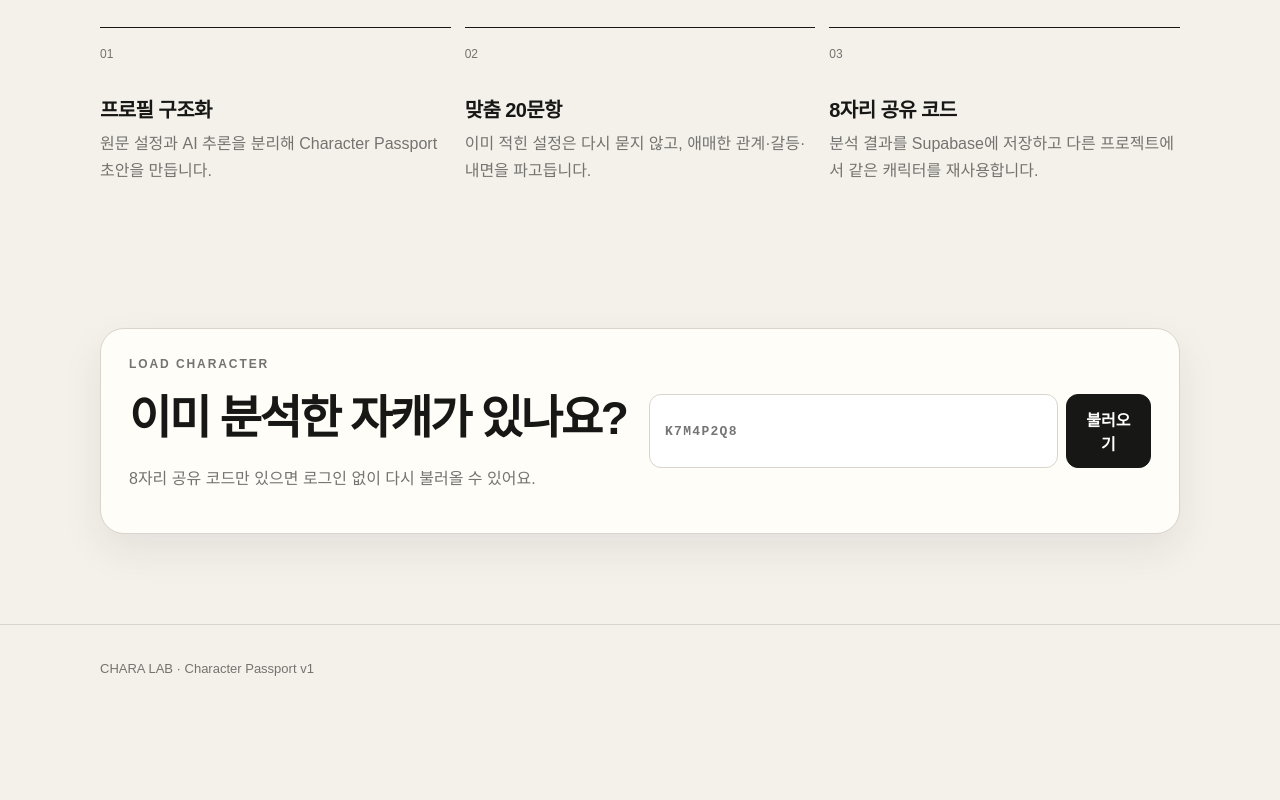
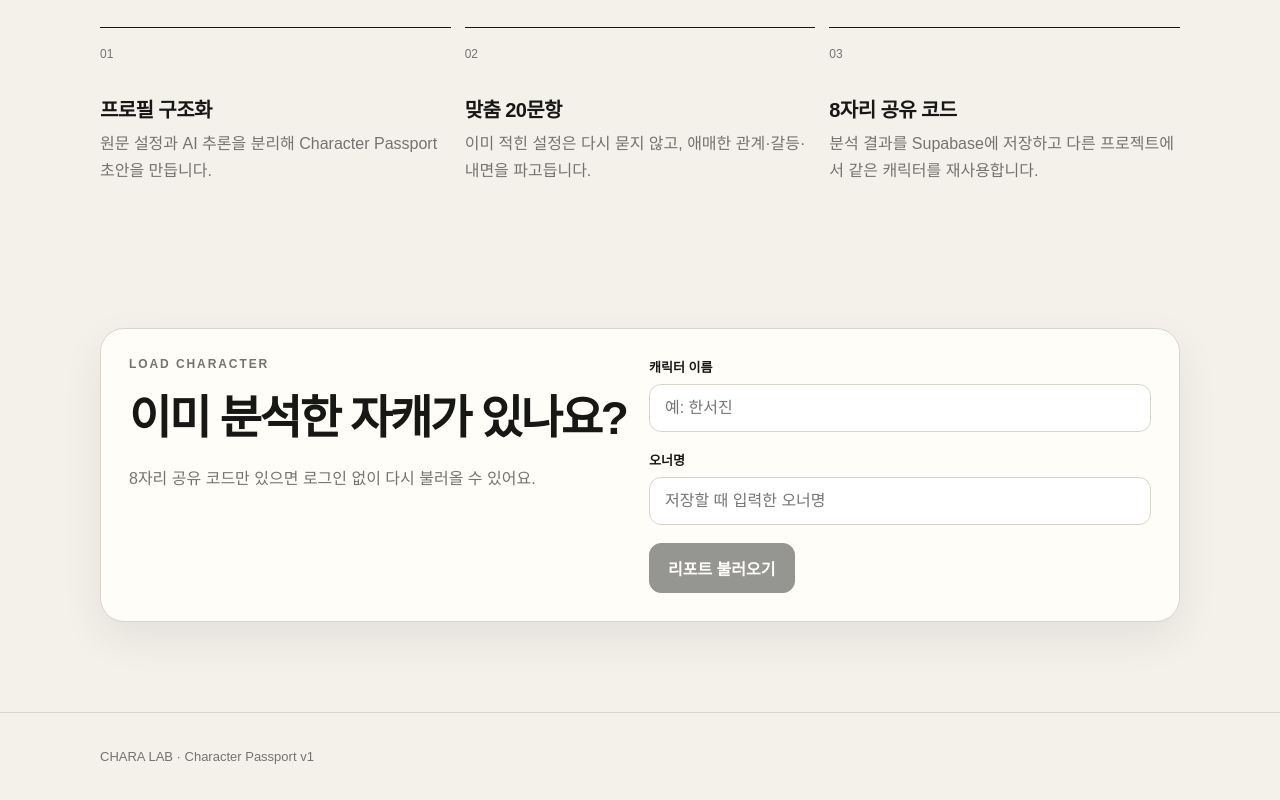
Before and after one commit to NAM5AN/character2, a Next.js app: page / in a window 1280 px wide. Shown: the part 774-1574 px from the top of the page. Before the commit the page ends 1510 px from the top, so only its background shows below. Built offline with nearby package versions, Linux system fonts and the light colour scheme.

Commit message:
Replace share code lookup with character and owner names

```diff
--- a/src/components/LookupForm.tsx
+++ b/src/components/LookupForm.tsx
@@ -3,12 +3,32 @@ import { useRouter } from 'next/navigation';
 import { useState } from 'react';
 
 export function LookupForm() {
-  const [code, setCode] = useState('');
-  const router = useRouter();
-  return (
-    <form className="lookup" onSubmit={(e) => { e.preventDefault(); const c=code.toUpperCase().replace(/[^A-Z0-9]/g,'').slice(0,8); if(c.length===8) router.push(`/character/${c}`); }}>
-      <input className="input" value={code} maxLength={8} placeholder="K7M4P2Q8" onChange={e=>setCode(e.target.value.toUpperCase().replace(/[^A-Z0-9]/g,'').slice(0,8))} />
-      <button className="btn primary" type="submit">불러오기</button>
-    </form>
-  );
+  const [name,setName]=useState('');
+  const [ownerName,setOwnerName]=useState('');
+  const [busy,setBusy]=useState(false);
+  const [error,setError]=useState('');
+  const router=useRouter();
+
+  async function submit(){
+    const character=name.replace(/\s+/g,' ').trim();
+    const owner=ownerName.replace(/\s+/g,' ').trim();
+    if(!character||!owner)return;
+    setBusy(true);setError('');
+    try{
+      const response=await fetch('/api/characters/lookup',{method:'POST',headers:{'content-type':'application/json'},body:JSON.stringify({name:character,ownerName:owner})});
+      const body=await response.json().catch(()=>({}));
+      if(!response.ok){
+        setError(body?.error==='CHARACTER_NOT_FOUND'?'저장된 캐릭터를 찾지 못했어요. 캐릭터 이름과 오너명을 확인해주세요.':'캐릭터를 불러오지 못했어요.');
+        return;
+      }
+      router.push(`/character?name=${encodeURIComponent(character)}&owner=${encodeURIComponent(owner)}`);
+    }finally{setBusy(false)}
+  }
+
+  return <form onSubmit={e=>{e.preventDefault();void submit()}}>
+    <div className="field" style={{marginTop:0}}><label className="label">캐릭터 이름</label><input className="input" value={name} maxLength={80} placeholder="예: 한서진" onChange={e=>setName(e.target.value)} /></div>
+    <div className="field"><label className="label">오너명</label><input className="input" value={ownerName} maxLength={80} placeholder="저장할 때 입력한 오너명" onChange={e=>setOwnerName(e.target.value)} /></div>
+    {error&&<p className="error">{error}</p>}
+    <button className="btn primary" disabled={busy||!name.trim()||!ownerName.trim()} type="submit">{busy?'찾는 중…':'리포트 불러오기'}</button>
+  </form>;
 }
```
